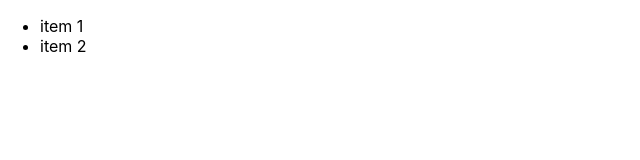
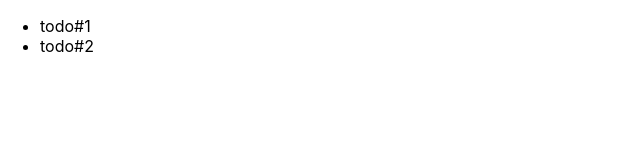
Before and after one commit to m-shvchk/react-typescript-one, a React (Create React App) app: page / in a window 1280 px wide. Shown: the top 160 px of the page, without its empty margins (0-640 px from the left). Built offline with nearby package versions, Linux system fonts and the light colour scheme.

Commit message:
list of items and props types

```diff
--- a/src/App.tsx
+++ b/src/App.tsx
@@ -1,10 +1,15 @@
 import React from 'react';
 import Todos from './components/Todos'
+import Todo from './models/todo'
 
 function App() {
+  const todos =[
+    new Todo('todo#1'),
+    new Todo('todo#2')
+  ]
   return (
     <div>
-      <Todos items = {['item 1', 'item 2']}/>
+      <Todos items = {todos}/>
     </div>
   );
 }
--- /dev/null
+++ b/src/components/TodoItem.tsx
@@ -0,0 +1,9 @@
+import React from 'react'
+
+const TodoItem: React.FC<{text: string}> = (props) => {
+  return (
+    <li>{props.text}</li>
+  )
+}
+
+export default TodoItem
--- a/src/components/Todos.tsx
+++ b/src/components/Todos.tsx
@@ -1,11 +1,13 @@
 import React from "react";
+import Todo from '../models/todo'
+import TodoItem from './TodoItem'
 
-const Todos: React.FC<{ items: string[] }> = (props) => {
+const Todos: React.FC<{ items: Todo[] }> = (props) => {
   // type: react func. component, in the <> brackets - types of custom props
   return (
     <ul>
       {props.items.map((item) => (
-        <li key={item}>{item}</li>
+        <TodoItem key={item.id} text={item.text}/>
       ))}
     </ul>
   );
--- /dev/null
+++ b/src/models/todo.ts
@@ -0,0 +1,11 @@
+class Todo{ // one can also use type or interface
+    id: string;
+    text: string;
+
+    constructor(todoText: string){
+        this.text = todoText;
+        this.id = new Date().toISOString();
+    }
+}
+
+export default Todo;
```
